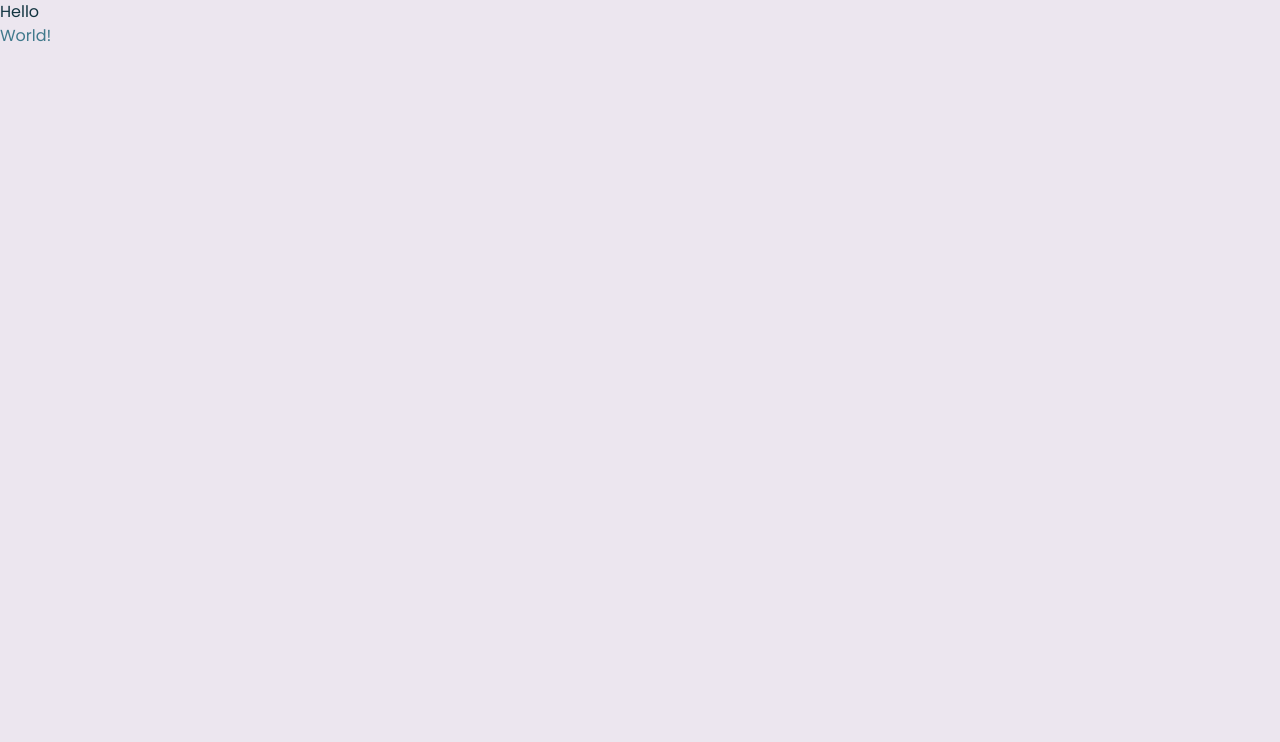
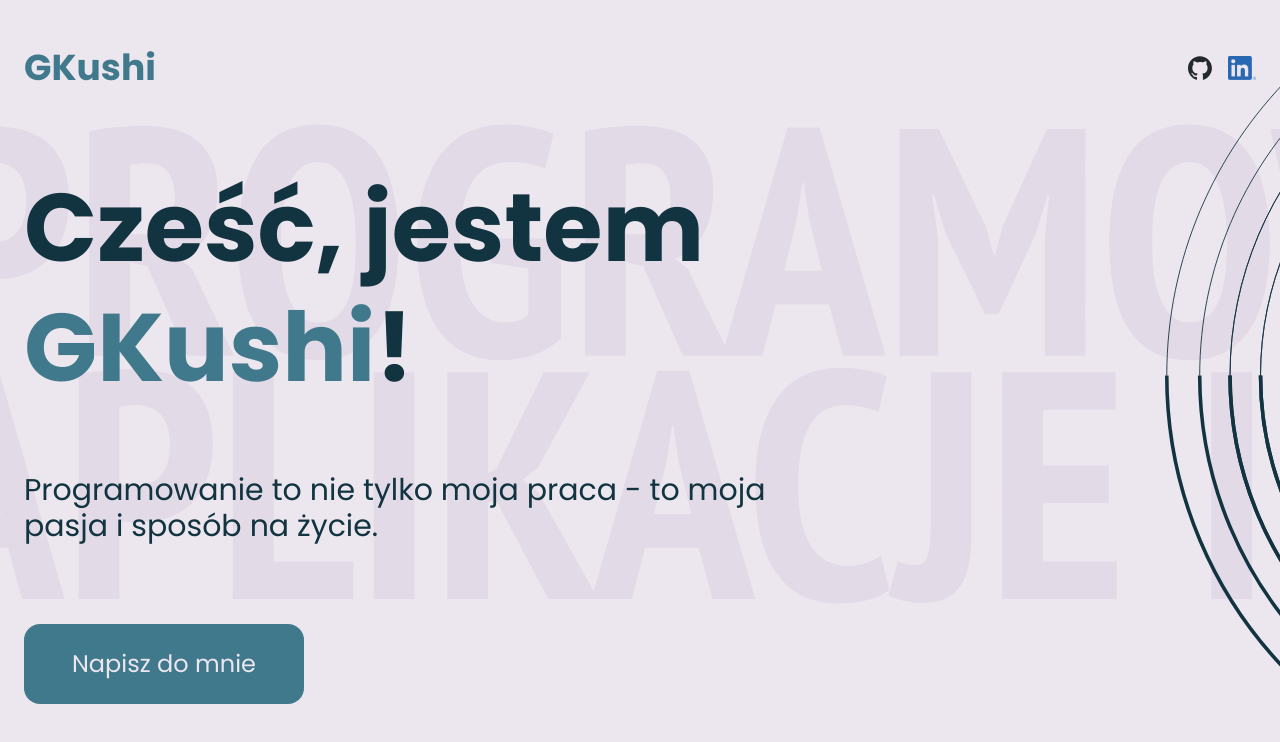
Before and after one commit to GKushi/kushidotdev, an Astro site: page / in a window 1280 px wide. Built offline with nearby package versions, Linux system fonts and the light colour scheme; Astro itself is replaced by a stand-in of ours.

Commit message:
Add header component - Add prettier configuration and lib along with tailwind class sorting

```diff
--- /dev/null
+++ b/src/components/header.astro
@@ -0,0 +1,34 @@
+---
+import { Image } from 'astro:assets';
+import LinkedinLogo from '../assets/linkedin.png';
+import GithubLogo from '../assets/github-mark.svg?raw';
+---
+
+<div
+  class="bg-background bg-[image:url('/src/assets/header/circles-gray.svg')] bg-[size:450px] bg-[position:calc(50%+300px)_center] bg-no-repeat px-6 md:bg-[image:url('/src/assets/header/circles-gray.svg'),_url('/src/assets/header/bg-text.svg')] md:bg-[size:850px,_3000px_700px] md:bg-[position:calc(50%+450px)_center,_-100px_center] xl:bg-[image:url('/src/assets/header/circles-primary.svg'),_url('/src/assets/header/bg-text.svg')] xl:bg-[position:calc(50%+950px)_center,_-100px_center]"
+>
+  <div class="mx-auto w-full max-w-7xl space-y-14 py-12 sm:space-y-20">
+    <header class="flex items-center justify-between">
+      <div class="text-2xl font-bold text-secondary md:text-4xl">GKushi</div>
+      <ul class="flex gap-4">
+        <li>
+          <a href="https://github.com/GKushi" target="_blank"><Fragment set:html={GithubLogo} /></a>
+        </li>
+        <li>
+          <a href="https://www.linkedin.com/in/kasper-gaworski" target="_blank"><Image src={LinkedinLogo} alt="LinkedIn Logo" width={28} height={24} /></a>
+        </li>
+      </ul>
+    </header>
+    <div class="space-y-16 md:space-y-20">
+      <div class="space-y-10 md:space-y-16">
+        <h1 class="h-full text-4xl font-bold sm:text-6xl md:text-8xl">
+          <span class="leading-tight">Cześć, jestem<br /><span class="text-secondary">GKushi</span>!</span>
+        </h1>
+        <p class="md:text-3xl">
+          Programowanie to nie tylko moja praca - to moja<br class="hidden min-[450px]:block" /> pasja i sposób na życie.
+        </p>
+      </div>
+      <a href="#kontakt" class="block w-max rounded-2xl bg-secondary px-6 py-3 text-background hover:bg-opacity-80 md:px-12 md:py-6 md:text-2xl">Napisz do mnie</a>
+    </div>
+  </div>
+</div>
--- a/src/layouts/layout.astro
+++ b/src/layouts/layout.astro
@@ -1,7 +1,7 @@
 ---
-import "@fontsource/poppins/400.css";
-import "@fontsource/poppins/600.css";
-import "@fontsource/poppins/700.css";
+import '@fontsource/poppins/400.css';
+import '@fontsource/poppins/600.css';
+import '@fontsource/poppins/700.css';
 export interface Props {
   title: string;
 }
@@ -13,15 +13,12 @@ const { title } = Astro.props;
 <html lang="pl">
   <head>
     <meta charset="UTF-8" />
-    <meta
-      name="description"
-      content="I am a passionate programmer, and working as a developer has been my dream for as long as I can remember!"
-    />
+    <meta name="description" content="I am a passionate programmer, and working as a developer has been my dream for as long as I can remember!" />
     <meta name="author" content="GKushi" />
     <meta name="keywords" content="GKushi, Kushi, Software Developer, Web Developer, Software Engineer" />
     <meta name="viewport" content="width=device-width" />
     <meta name="generator" content={Astro.generator} />
-    <link rel="icon" type="image/x-icon" href="favicon.svg">
+    <link rel="icon" type="image/x-icon" href="favicon.svg" />
     <link rel="sitemap" href="/sitemap-index.xml" />
     <title>{title}</title>
   </head>
@@ -34,6 +31,6 @@ const { title } = Astro.props;
     scroll-behavior: smooth;
   }
   body {
-    font-family: "Poppins", sans-serif;
+    font-family: 'Poppins', sans-serif;
   }
 </style>
--- a/src/pages/index.astro
+++ b/src/pages/index.astro
@@ -1,8 +1,8 @@
 ---
-import Layout from "../layouts/layout.astro";
+import Layout from '../layouts/layout.astro';
+import Header from '../components/header.astro';
 ---
 
 <Layout title="GKushi - Software Developer">
-	<h1>Hello</h1>
-	<h2 class="text-secondary">World!</h2>
+  <Header />
 </Layout>
--- a/src/pages/robots.txt.ts
+++ b/src/pages/robots.txt.ts
@@ -1,4 +1,4 @@
-import type { APIRoute } from "astro";
+import type { APIRoute } from 'astro';
 
 const getRobotsTxt = (sitemapURL: URL) => `
 User-agent: *
@@ -8,6 +8,6 @@ Sitemap: ${sitemapURL.href}
 `;
 
 export const GET: APIRoute = ({ site }) => {
-  const sitemapURL = new URL("sitemap-index.xml", site);
+  const sitemapURL = new URL('sitemap-index.xml', site);
   return new Response(getRobotsTxt(sitemapURL));
 };
```
Also changed, not shown: astro.config.mjs (+4 -4 lines), package.json (+7 -1 lines), tailwind.config.mjs (+5 -5 lines), src/assets/github-mark.svg (added), src/assets/header/bg-text.svg (added), src/assets/header/circles-gray.svg (added), src/assets/header/circles-primary.svg (added), src/assets/linkedin.png (added), 3 other files.
